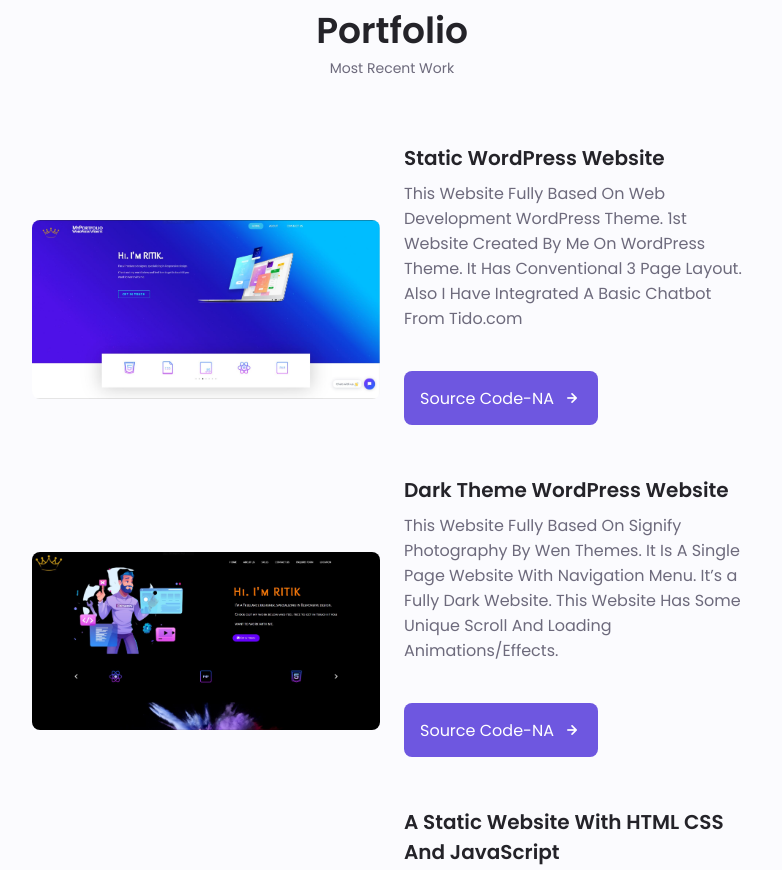
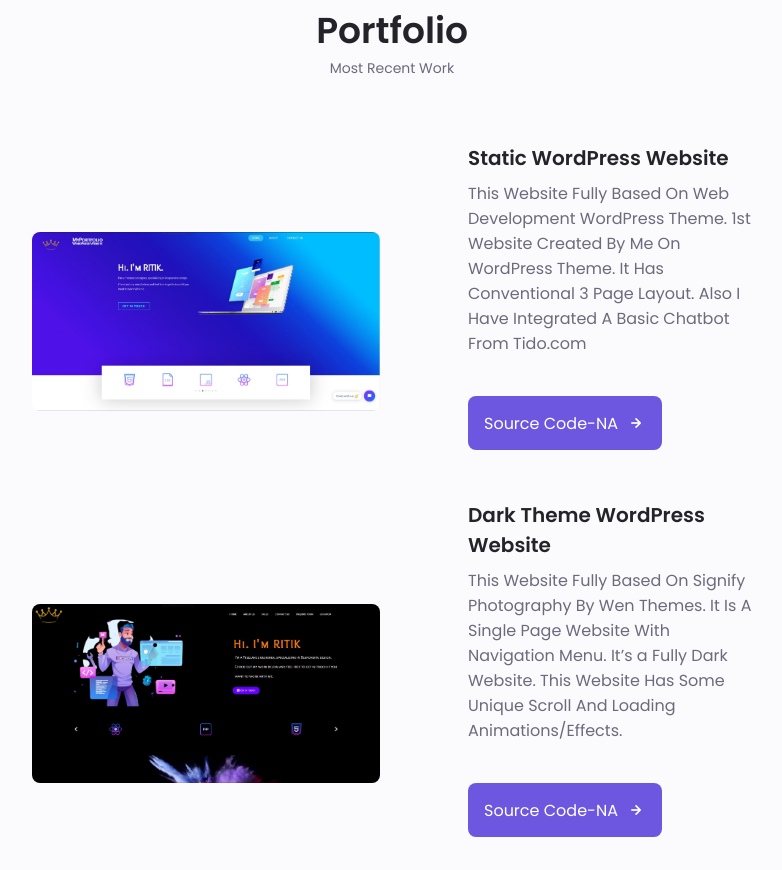
Before and after one commit to ritikparte01/RITIKPORTFOLIO, a plain HTML site: page index.html in a window 1280 px wide. Shown: the part 3327-4197 px from the top of the page, without its empty margins (248-1030 px from the left). Drawn offline with nearby package versions, Linux system fonts and the light colour scheme.

Commit message:
Update styles.css

```diff
--- a/assets/css/styles.css
+++ b/assets/css/styles.css
@@ -639,6 +639,11 @@ img{
     justify-content: space-between;
     gap:5rem;
 }
+
+.portfolio__data{
+    margin-left:4rem;
+}
+
 .portfolio__content{
     padding: 0 1.5rem;
 }
```
